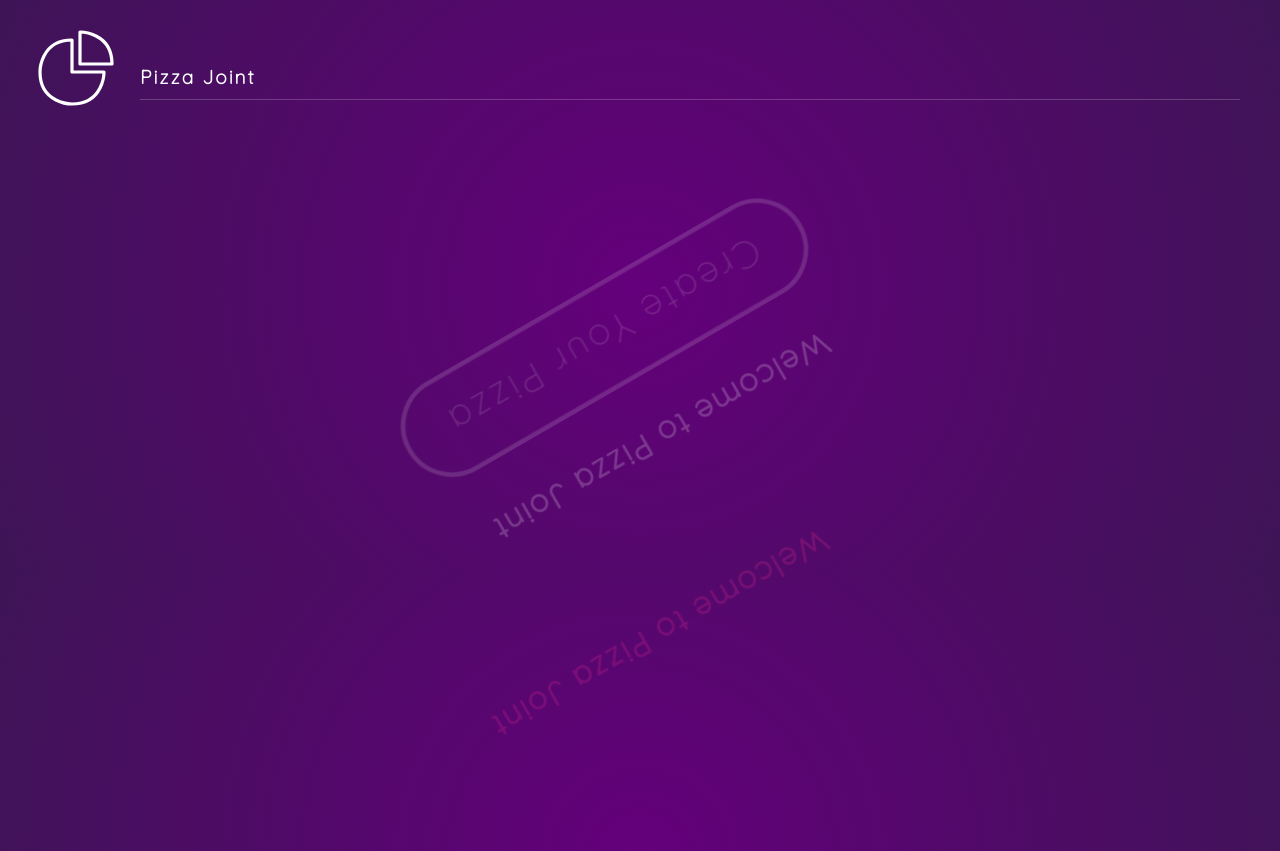
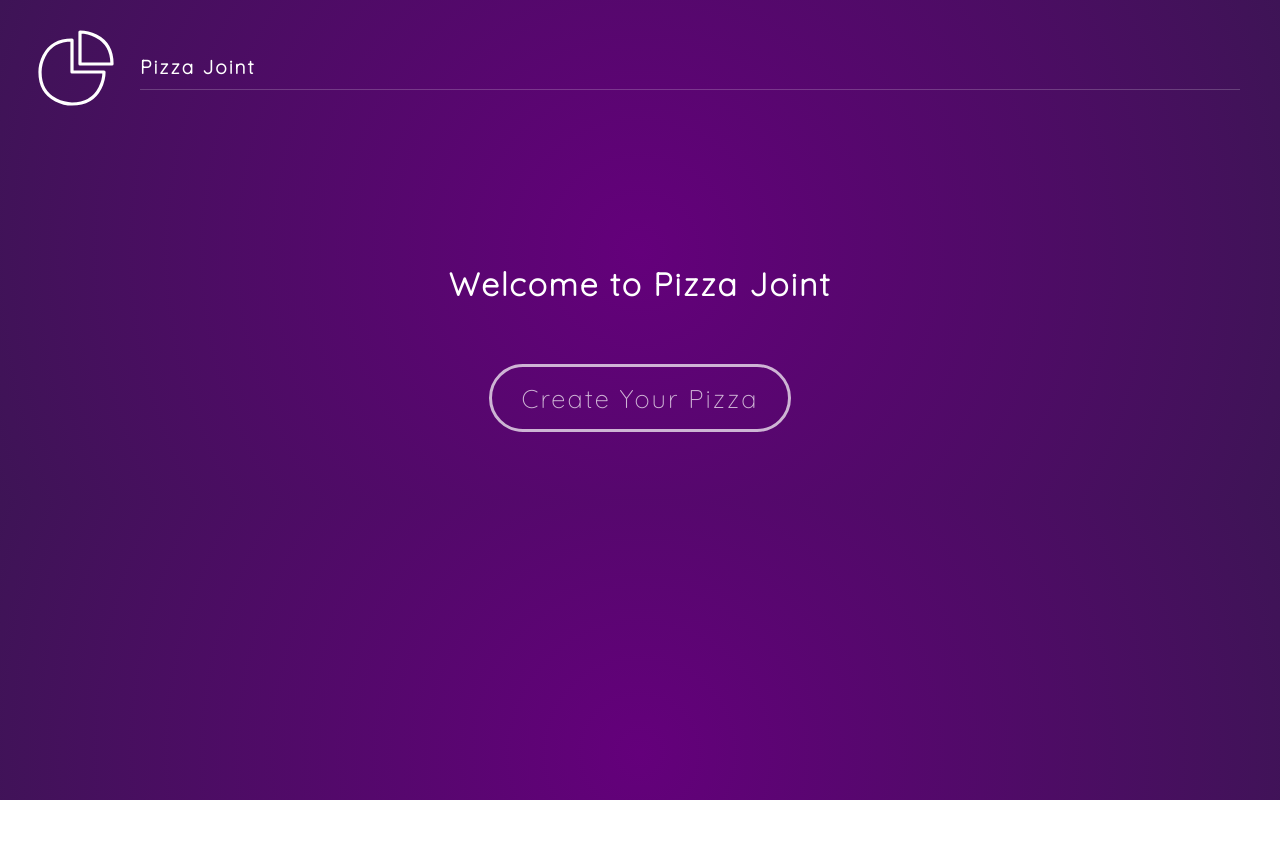
Before and after one commit to Aarya5122/FramerMotion, a React (Create React App) app: page / in a window 1280 px wide. After the commit the page ends 800 px from the top, so only its background shows below. Built offline with nearby package versions, Linux system fonts and the light colour scheme.

Commit message:
tutorial-3
Intro to initial property

```diff
--- a/src/components/Header.js
+++ b/src/components/Header.js
@@ -1,4 +1,5 @@
 import React from "react"
+import { motion } from "framer-motion"
 
 const Header = () => {
     return (
@@ -15,9 +16,13 @@
                 />
                 </svg>
             </div>
-            <div className="title">
+            <motion.div
+            initial={{ y: -250 }}
+            animate={{ y: -10 }}
+            className="title"
+            >
                 <h1>Pizza Joint</h1>
-            </div>
+            </motion.div>
         </header>
     )
 }
--- a/src/pages/Base.js
+++ b/src/pages/Base.js
@@ -1,5 +1,6 @@
 import React from "react"
 import { Link } from "react-router-dom";
+import { motion } from "framer-motion";
 
 const Base = ({addBase, pizza}) => {
 //FIXME:TODO:-1
@@ -21,11 +22,15 @@
             //TODO:FIXME:
             {
                 pizza.base && (
-                    <div className="next">
+                    <motion.div
+                    initial={{ x: "-100vw" }}
+                    animate={{ x: 0 }}
+                    className="next"
+                    >
                         <Link to="/toppings">
                             <button>Next</button>
                         </Link>
-                    </div>
+                    </motion.div>
                 )
             }
         </div>
--- a/src/pages/Home.js
+++ b/src/pages/Home.js
@@ -4,18 +4,15 @@
 
 const Home = () => {
     return(
-        <motion.div className="home container"
-        animate={{ marginTop: 200 , opacity: 0.2, rotate: 150}}
+        <motion.div
+        initial={{ opacity: 0 }}
+        animate={{ opacity: 1 }}
+        className="home container"
         >
-            <motion.h2
-            animate={{ fontSize: 50, color:"#ff2994", x: 100, y:-100}}
-            >
-                Welcome to Pizza Joint
-            </motion.h2>
             <h2>Welcome to Pizza Joint</h2>
             <Link to="/base">
                 <motion.button
-                animate={{ scale: 1.5 }}
+                animate={{  }}
                 >
                      Create Your Pizza
                 </motion.button>
```
